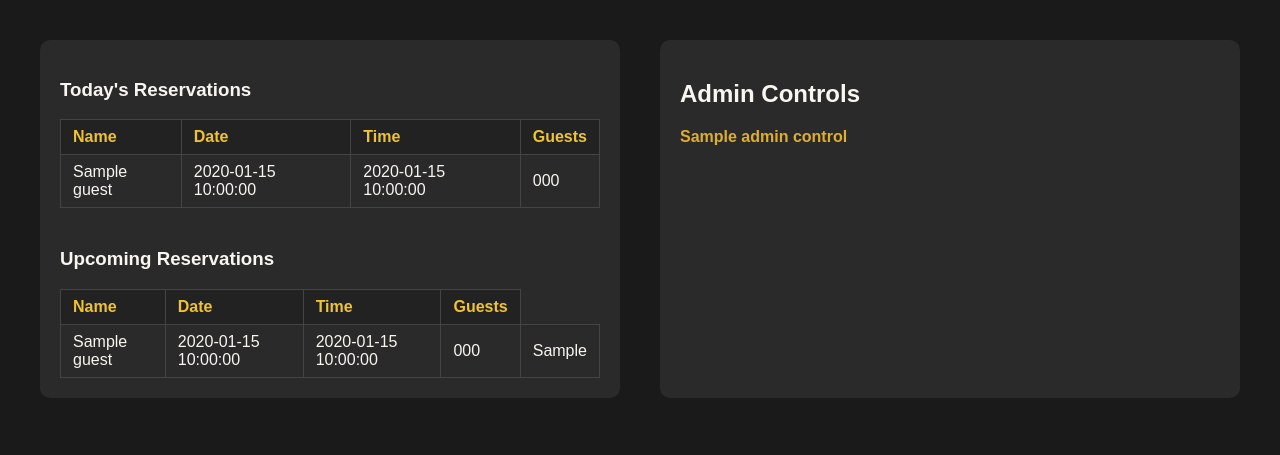
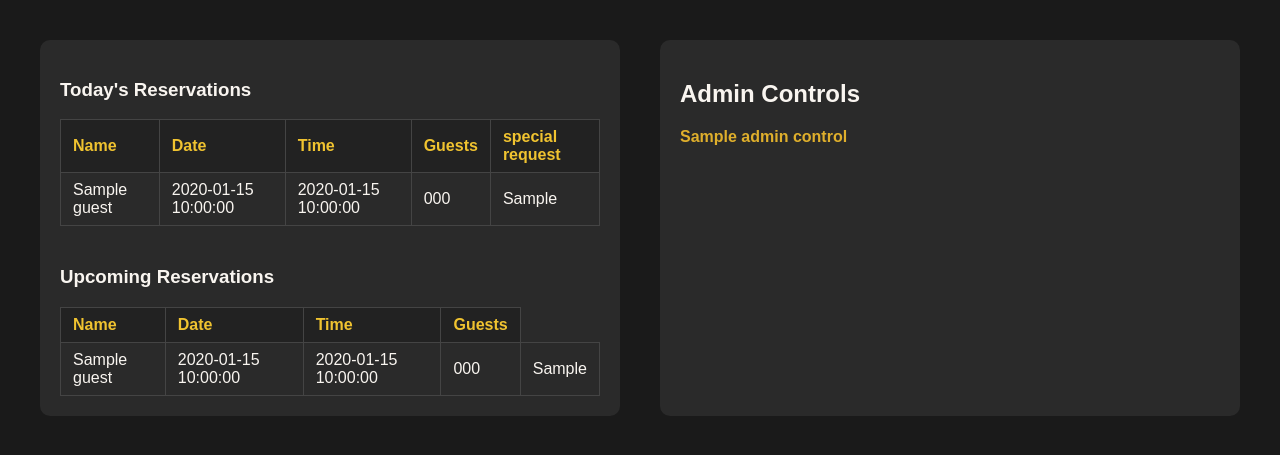
Before and after one commit to Mohanayyappa8/fussion, a Flask app: template templates/dashboard.html in a window 1280 px wide. Shown: the part 118-573 px from the top of the page. Run offline with Flask 3, Linux system fonts and the light colour scheme; the template is opened without the code that fills it: most values are stand-ins (such as "Sample title", 1, 10 or a date in 2020).

Commit message:
Show special request in dashboard

```diff
--- a/templates/dashboard.html
+++ b/templates/dashboard.html
@@ -93,7 +93,7 @@
   {% if todays_guests %}
   <table>
     <tr>
-      <th>Name</th><th>Date</th><th>Time</th><th>Guests</th>
+      <th>Name</th><th>Date</th><th>Time</th><th>Guests</th><th>special request</th>
     </tr>
     {% for guest in todays_guests %}
     <tr>
@@ -101,6 +101,7 @@
       <td>{{ guest['reservation_date'] }}</td>
       <td>{{ guest['reservation_time'] }}</td>
       <td>{{ guest['number_of_guests'] }}</td>
+	  <td>{{ guest['special_request'] }}</td>
     </tr>
     {% endfor %}
   </table>
```
